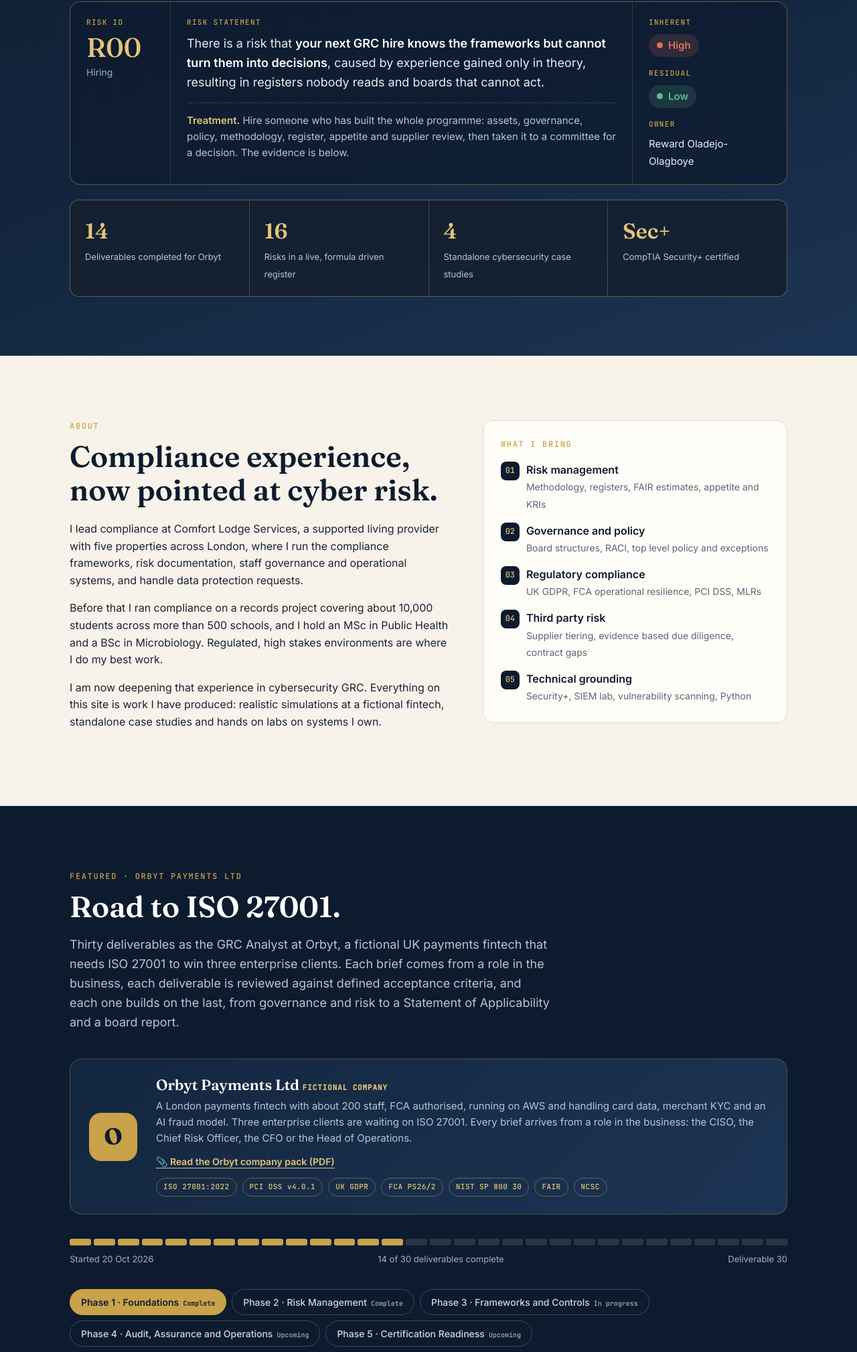
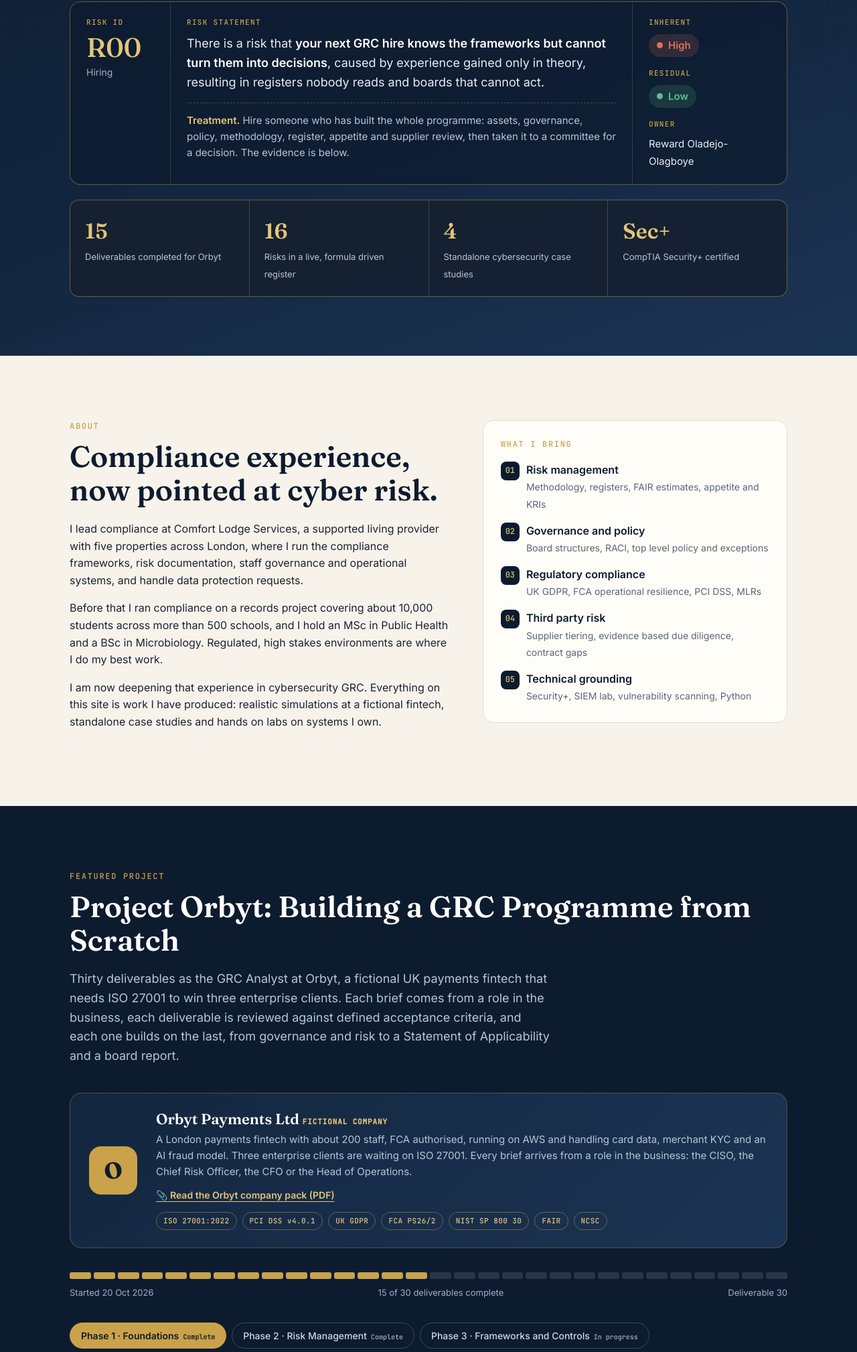
Before and after one commit to rewardolagboye/rewardolagboye.github.io, a plain HTML site: page index.html in a window 1280 px wide. Shown: the part 560-2578 px from the top of the page at 67% size. Drawn offline with Linux system fonts and the light colour scheme.

Commit message:
Add Deliverable 15; rename to Project Orbyt

```diff
--- a/index.html
+++ b/index.html
@@ -4,7 +4,7 @@
 <meta charset="utf-8">
 <meta name="viewport" content="width=device-width, initial-scale=1">
 <title>Reward Oladejo-Olagboye | Cybersecurity GRC Portfolio</title>
-<meta name="description" content="Portfolio of Reward Oladejo-Olagboye: cybersecurity governance, risk and compliance work, case studies, labs and Orbyt Payments Ltd: Road to ISO 27001.">
+<meta name="description" content="Portfolio of Reward Oladejo-Olagboye: cybersecurity governance, risk and compliance work, case studies, labs and Project Orbyt: building a GRC programme from scratch.">
 <link rel="preconnect" href="https://fonts.googleapis.com">
 <link rel="preconnect" href="https://fonts.gstatic.com" crossorigin>
 <link href="https://fonts.googleapis.com/css2?family=Fraunces:opsz,wght@9..144,500;9..144,600;9..144,700&family=Inter:wght@400;500;600&family=JetBrains+Mono:wght@500&display=swap" rel="stylesheet">
@@ -241,7 +241,7 @@ footer p{margin:4px 0}
     <a class="brand" href="#top">Reward <span>Oladejo-Olagboye</span></a>
     <div class="links">
       <a href="#about">About</a>
-      <a href="#school">Road to ISO 27001</a>
+      <a href="#school">Project Orbyt</a>
       <a href="#work">Case Studies</a>
       <a href="#labs">Labs</a>
       <a href="#experience">Experience</a>
@@ -257,7 +257,7 @@ footer p{margin:4px 0}
     <p class="role">Compliance Officer deepening my expertise in cybersecurity GRC and AI governance. London, UK.</p>
     <p class="intro">I turn regulation and risk into decisions a board can act on. I build risk registers, policies, supplier reviews and control assessments, mapped to ISO 27001, NIST, PCI DSS, UK GDPR and FCA rules, and I back them with hands on lab work.</p>
     <div class="cta">
-      <a class="btn gold" href="#school">See the Road to ISO 27001</a>
+      <a class="btn gold" href="#school">See Project Orbyt</a>
       <a class="btn ghost" href="#work">View case studies</a>
     </div>
 
@@ -276,7 +276,7 @@ footer p{margin:4px 0}
     </div>
 
     <div class="stats">
-      <div class="stat"><b>14</b><span>Deliverables completed for Orbyt</span></div>
+      <div class="stat"><b>15</b><span>Deliverables completed for Orbyt</span></div>
       <div class="stat"><b>16</b><span>Risks in a live, formula driven register</span></div>
       <div class="stat"><b>4</b><span>Standalone cybersecurity case studies</span></div>
       <div class="stat"><b>Sec+</b><span>CompTIA Security+ certified</span></div>
@@ -309,8 +309,8 @@ footer p{margin:4px 0}
 <section id="school">
   <div class="wrap">
     <div class="head">
-      <div class="eyebrow">Featured · Orbyt Payments Ltd</div>
-      <h2>Road to ISO 27001.</h2>
+      <div class="eyebrow">Featured project</div>
+      <h2>Project Orbyt: Building a GRC Programme from Scratch</h2>
       <p class="lead">Thirty deliverables as the GRC Analyst at Orbyt, a fictional UK payments fintech that needs ISO 27001 to win three enterprise clients. Each brief comes from a role in the business, each deliverable is reviewed against defined acceptance criteria, and each one builds on the last, from governance and risk to a Statement of Applicability and a board report.</p>
     </div>
 
@@ -460,19 +460,20 @@ const TERMS=[
  ]},
  {name:"Phase 3",title:"Frameworks and Controls",state:"In progress",intro:"From risk to a certifiable management system. Phase 3 maps Orbyt's work onto ISO 27001, NIST, PCI DSS and UK GDPR, with hands on identity and cloud labs.",days:[
   {n:13,t:"ISMS context, scope and readiness assessment",from:"CEO",brief:"The enterprise prospects want a date. Tell me what our ISMS covers, who it serves and how ready we really are for the ISO 27001 audit.",built:["Context of the organisation: internal and external issues, including a reasoned decision that climate change is relevant","14 interested parties with their requirements, and which ones the ISMS addresses","Whole company scope statement for the certificate, with the reasons a narrow scope would fail","Readiness assessment of all 25 requirements in clauses 4 to 10: 2 met, 11 partly met, 12 not met","Five decisions for the CEO and a realistic path to certification in the third quarter of 2027"],tags:["ISO 27001:2022 clauses 4 to 10","ISMS scope","Interested parties","Readiness assessment"]},
-  {n:14,t:"Statement of Applicability",from:"CISO",brief:"The auditor will start with our Statement of Applicability. Go through all 93 Annex A controls, tell us which apply, where we really stand and what matters most to fix.",built:["Statement of Applicability covering all 93 Annex A controls, each with justification, linked risks, status, evidence, owner and target date","91 controls applicable and 2 justified exclusions; a control marked Implemented only where records prove it operates","Honest baseline: 2 implemented, 34 partly implemented, 34 planned and 21 not started","AWS data centre controls kept as Partly implemented until AWS assurance reports are reviewed","Top 10 controls to close, ranked by the risks they treat, led by privileged access for the Critical R02"],tags:["ISO 27001:2022 Annex A","Clause 6.1.3 d","Statement of Applicability","Shared responsibility"]}
- ],upcoming:["NIST CSF 2.0 and NIST SP 800 53","PCI DSS v4.0.1, CIS Controls and Cyber Essentials","Identity and access management (lab)","Cloud security and a CIS benchmark scan on AWS (lab)","UK GDPR, the Data Protection Act 2018 and DPIAs","Control mapping across frameworks"]},
+  {n:14,t:"Statement of Applicability",from:"CISO",brief:"The auditor will start with our Statement of Applicability. Go through all 93 Annex A controls, tell us which apply, where we really stand and what matters most to fix.",built:["Statement of Applicability covering all 93 Annex A controls, each with justification, linked risks, status, evidence, owner and target date","91 controls applicable and 2 justified exclusions; a control marked Implemented only where records prove it operates","Honest baseline: 2 implemented, 34 partly implemented, 34 planned and 21 not started","AWS data centre controls kept as Partly implemented until AWS assurance reports are reviewed","Top 10 controls to close, ranked by the risks they treat, led by privileged access for the Critical R02"],tags:["ISO 27001:2022 Annex A","Clause 6.1.3 d","Statement of Applicability","Shared responsibility"]},
+  {n:15,t:"NIST CSF 2.0 profile and board note",from:"Chief Risk Officer",brief:"The board does not read control lists. Give them one picture of where Orbyt stands on cyber, where it should be, and what to fix first.",built:["NIST CSF 2.0 Organizational Profile: all 22 categories scored 0 to 4 against evidence, with current and target levels","Govern strongest at 2.0; Detect (0.5) and Respond (0.75) weakest","Targets of 3 in every Function and 4 only for access control and data security, in line with the board's averse appetite for cardholder data risk","One page board note with a current against target chart, the three biggest gaps and one decision for the board"],tags:["NIST CSF 2.0","Organizational Profile","Board reporting","Gap analysis"]}
+ ],upcoming:["PCI DSS v4.0.1, CIS Controls and Cyber Essentials","Identity and access management (lab)","Cloud security and a CIS benchmark scan on AWS (lab)","UK GDPR, the Data Protection Act 2018 and DPIAs","Control mapping across frameworks"]},
  {name:"Phase 4",title:"Audit, Assurance and Operations",state:"Upcoming",upcoming:["The audit lifecycle","Evidence and control testing (lab)","Gap analysis, remediation tracking and GRC tools","SOC 2 and PCI DSS assessments in practice","Operational resilience and incident response governance","Security awareness, metrics and board reporting","AI governance: ISO 42001, the EU AI Act and fraud model risk"]},
  {name:"Phase 5",title:"Certification Readiness",state:"Upcoming",upcoming:["Orbyt risk assessment and Statement of Applicability","Board report and presentation","Final assessment and mock interview"]}
 ];
-const DONE=14;
+const DONE=15;
 const pr=document.getElementById('progress');
 for(let i=1;i<=30;i++){const e=document.createElement('i');if(i<=DONE)e.className='done';pr.appendChild(e)}
 document.getElementById('progress-text').textContent=DONE+' of 30 deliverables complete';
 
 const AV={"CEO":"CE","CISO":"CI","Chief Risk Officer":"CR","CFO":"CF","Head of Operations":"HO"};
 /* Day documents: add an entry per day once the file is in the repository, e.g. 2:{href:"docs/Day 02 Asset Register.pdf",label:"Day 02 Asset Register.pdf"} */
-const DOCS={1:["Day 01 What GRC Means for Orbyt.pdf"],2:["Day 02 Classification Scheme and Asset Register.pdf"],3:["Day 03 Cyber Governance Proposal.pdf"],4:["Day 04 Information Security Policy.pdf"],5:["Day 05 Risk Glossary and Control Model.pdf"],6:["Day 06 Regulatory Obligations Register.pdf"],7:["Day 07 Risk Assessment Methodology.pdf"],8:["Day 08 Risk Register.pdf"],9:["Day 09 Cyber Risk Appetite and KRIs.pdf"],10:["Day 10 Supplier Security Reviews.pdf"],11:["Day 11 Vulnerability Management Standard.pdf","Day 11 Vulnerability Triage Memo.pdf"],12:["Day 12 Risk Register Q4 Review.pdf"],13:["Day 13 ISMS Context Scope and Readiness Assessment.pdf"],14:["Day 14 SoA Cover Note.pdf","Day 14 Statement of Applicability.pdf"]};
+const DOCS={1:["Day 01 What GRC Means for Orbyt.pdf"],2:["Day 02 Classification Scheme and Asset Register.pdf"],3:["Day 03 Cyber Governance Proposal.pdf"],4:["Day 04 Information Security Policy.pdf"],5:["Day 05 Risk Glossary and Control Model.pdf"],6:["Day 06 Regulatory Obligations Register.pdf"],7:["Day 07 Risk Assessment Methodology.pdf"],8:["Day 08 Risk Register.pdf"],9:["Day 09 Cyber Risk Appetite and KRIs.pdf"],10:["Day 10 Supplier Security Reviews.pdf"],11:["Day 11 Vulnerability Management Standard.pdf","Day 11 Vulnerability Triage Memo.pdf"],12:["Day 12 Risk Register Q4 Review.pdf"],13:["Day 13 ISMS Context Scope and Readiness Assessment.pdf"],14:["Day 14 SoA Cover Note.pdf","Day 14 Statement of Applicability.pdf"],15:["Day 15 CSF Board Note.pdf","Day 15 NIST CSF Profile.pdf"]};
 const esc=s=>s.replace(/[&<>"]/g,c=>({"&":"&amp;","<":"&lt;",">":"&gt;",'"':"&quot;"}[c]));
 const tabs=document.getElementById('tabs'),term=document.getElementById('term');
 function render(i){
```
